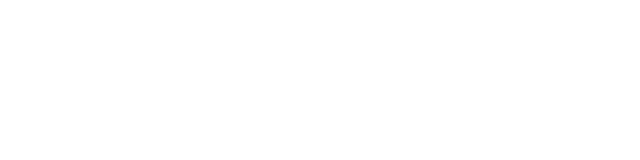
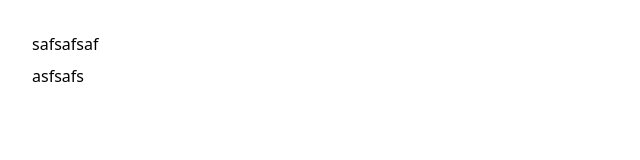
Before and after one commit to khianvictorycalderon/ran-skeleton-dynamic-pagination, a React (Vite) app in the folder frontend/: page / in a window 1280 px wide. Shown: the top 160 px of the page, without its empty margins (0-640 px from the left). Built offline with nearby package versions, Linux system fonts and the light colour scheme.

Commit message:
Added card layout

```diff
--- a/frontend/src/App.tsx
+++ b/frontend/src/App.tsx
@@ -1,7 +1,14 @@
+import Card from "./components/Card";
+
 export default function App() {
   return (
     <div className="w-full p-8">
 
+      <Card
+        title="safsafsaf"
+        description="asfsafs"
+      />
+
     </div>
   );
 }
--- a/frontend/src/components/Card.tsx
+++ b/frontend/src/components/Card.tsx
@@ -1,7 +1,16 @@
-const Card = () => {
+interface CardProps {
+    title: string;
+    description: string;
+}
+
+const Card = ({
+    title,
+    description
+}: CardProps) => {
   return (
-    <div>
-
+    <div className="flex flex-col gap-2">
+      <h2>{title}</h2>
+      <p>{description}</p>
     </div>
   );
 }
```
